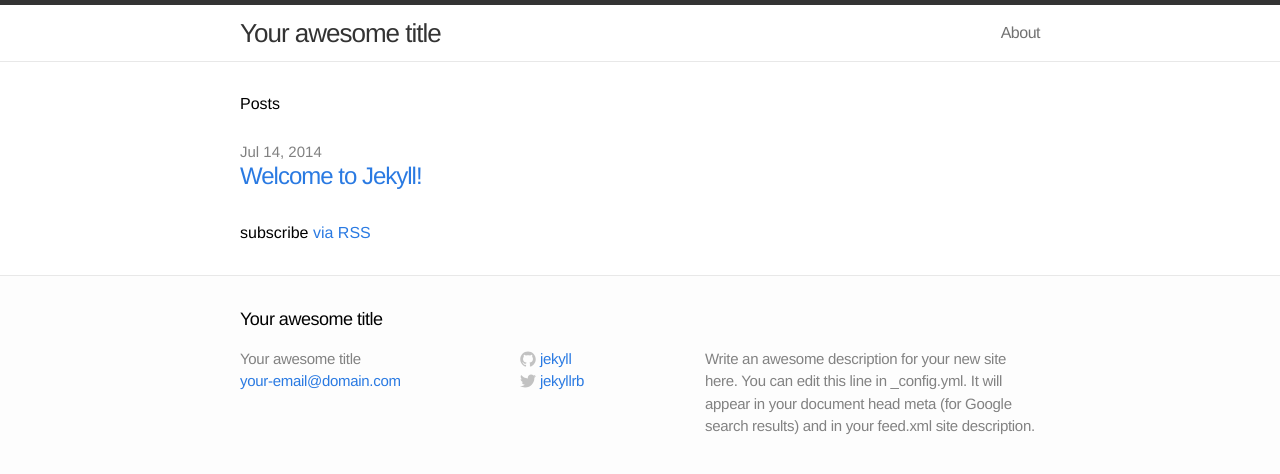
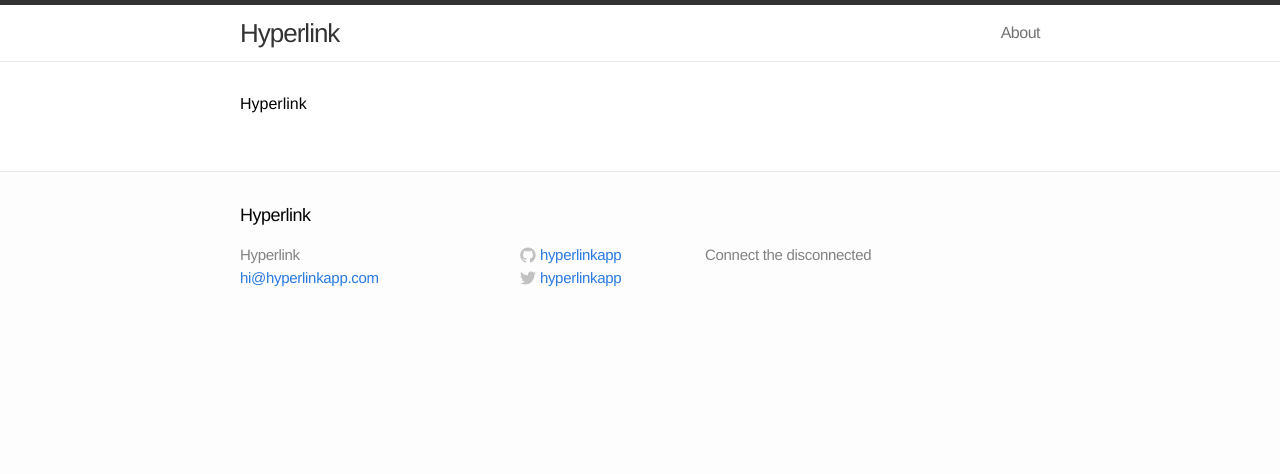
Before and after one commit to hyperlinkapp/hyperlinkapp.github.io, a Jekyll site: the page built from index.html, in a window 1280 px wide. Shown: the top 474 px of the page. Built offline with Jekyll 4.4.1, drawn with Linux system fonts in a browser that asks for light colours.

Commit message:
add bunch of custom stuff.

```diff
--- /dev/null
+++ b/CNAME
@@ -0,0 +1 @@
+github.hyperlinkapp.com
--- a/_config.yml
+++ b/_config.yml
@@ -1,11 +1,11 @@
 # Site settings
-title: Your awesome title
-email: your-email@domain.com
-description: "Write an awesome description for your new site here. You can edit this line in _config.yml. It will appear in your document head meta (for Google search results) and in your feed.xml site description."
+title: Hyperlink
+email: hi@hyperlinkapp.com
+description: "Connect the disconnected"
 baseurl: ""
-url: "http://yourdomain.com"
-twitter_username: jekyllrb
-github_username:  jekyll
+url: "http://hyperlinkapp.com"
+twitter_username: hyperlinkapp
+github_username: hyperlinkapp
 
 # Build settings
 markdown: kramdown
--- a/index.html
+++ b/index.html
@@ -4,17 +4,6 @@ layout: default
 
 <div class="home">
 
-  <h1>Posts</h1>
-
-  <ul class="posts">
-    {% for post in site.posts %}
-      <li>
-        <span class="post-date">{{ post.date | date: "%b %-d, %Y" }}</span>
-        <a class="post-link" href="{{ post.url | prepend: site.baseurl }}">{{ post.title }}</a>
-      </li>
-    {% endfor %}
-  </ul>
-
-  <p class="rss-subscribe">subscribe <a href="{{ "/feed.xml" | prepend: site.baseurl }}">via RSS</a></p>
+  <h1>Hyperlink</h1>
 
 </div>
```
Also changed, not shown: posts.html (added, +20 -0 lines), README.md (added).
